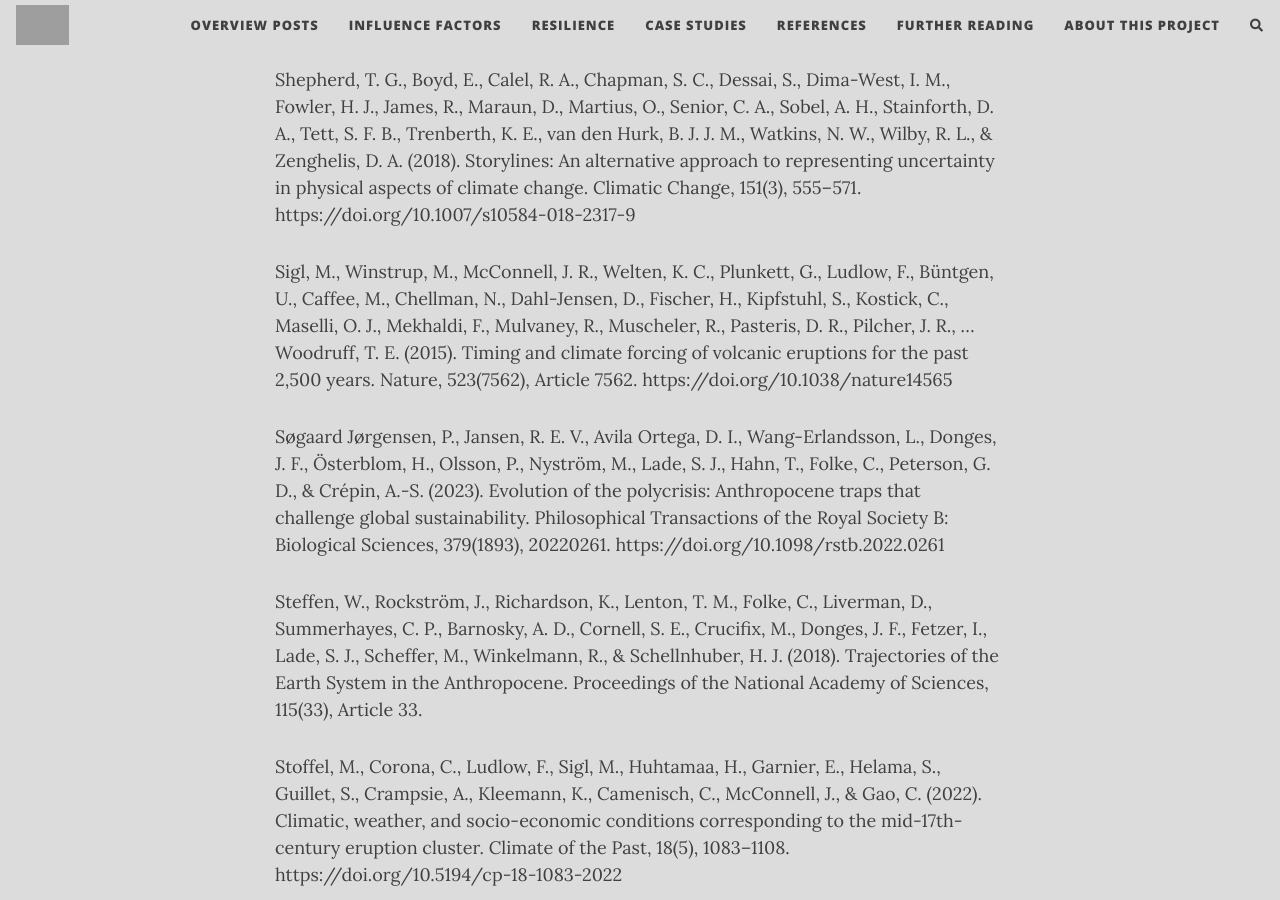
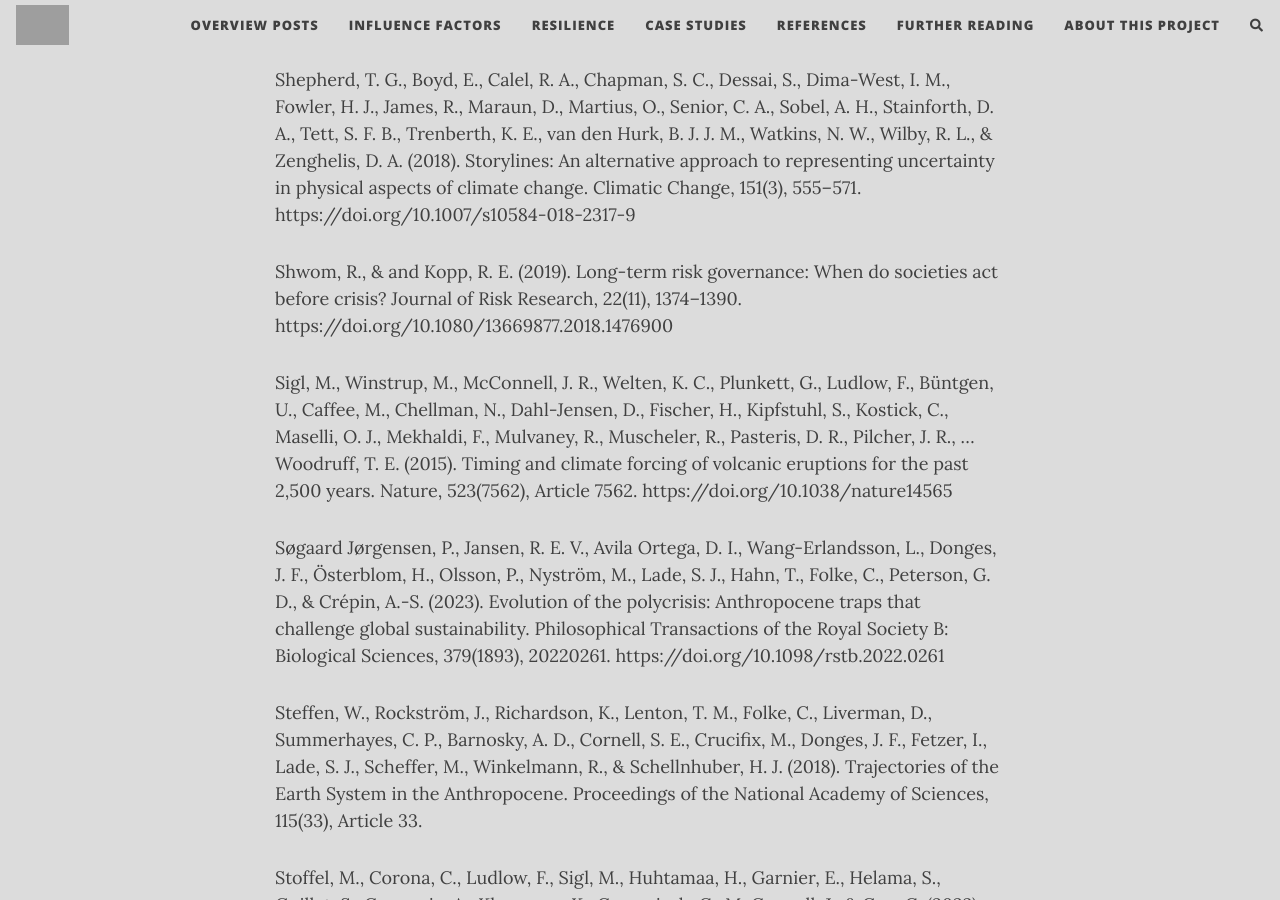
Before and after one commit to florianjehn/Societal_Collapse, a Jekyll site: the page built from references.md, in a window 1280 px wide and 900 px high, scrolled down 14496 px. Built offline with Jekyll 4.4.1, drawn with Linux system fonts in a browser that asks for light colours; nearby versions of some CDN libraries; comment, search, counter and statistics services are not loaded; grey boxes are pictures that could not be loaded.

Commit message:
Update references.md

```diff
--- a/references.md
+++ b/references.md
@@ -259,6 +259,8 @@ Setty, S., Cramwinckel, M. J., van Nes, E. H., van de Leemput, I. A., Dijkstra,
 
 Shepherd, T. G., Boyd, E., Calel, R. A., Chapman, S. C., Dessai, S., Dima-West, I. M., Fowler, H. J., James, R., Maraun, D., Martius, O., Senior, C. A., Sobel, A. H., Stainforth, D. A., Tett, S. F. B., Trenberth, K. E., van den Hurk, B. J. J. M., Watkins, N. W., Wilby, R. L., & Zenghelis, D. A. (2018). Storylines: An alternative approach to representing uncertainty in physical aspects of climate change. Climatic Change, 151(3), 555–571. https://doi.org/10.1007/s10584-018-2317-9
 
+Shwom, R., & and Kopp, R. E. (2019). Long-term risk governance: When do societies act before crisis? Journal of Risk Research, 22(11), 1374–1390. https://doi.org/10.1080/13669877.2018.1476900
+
 Sigl, M., Winstrup, M., McConnell, J. R., Welten, K. C., Plunkett, G., Ludlow, F., Büntgen, U., Caffee, M., Chellman, N., Dahl-Jensen, D., Fischer, H., Kipfstuhl, S., Kostick, C., Maselli, O. J., Mekhaldi, F., Mulvaney, R., Muscheler, R., Pasteris, D. R., Pilcher, J. R., … Woodruff, T. E. (2015). Timing and climate forcing of volcanic eruptions for the past 2,500 years. Nature, 523(7562), Article 7562. https://doi.org/10.1038/nature14565
 
 Søgaard Jørgensen, P., Jansen, R. E. V., Avila Ortega, D. I., Wang-Erlandsson, L., Donges, J. F., Österblom, H., Olsson, P., Nyström, M., Lade, S. J., Hahn, T., Folke, C., Peterson, G. D., & Crépin, A.-S. (2023). Evolution of the polycrisis: Anthropocene traps that challenge global sustainability. Philosophical Transactions of the Royal Society B: Biological Sciences, 379(1893), 20220261. https://doi.org/10.1098/rstb.2022.0261
```
